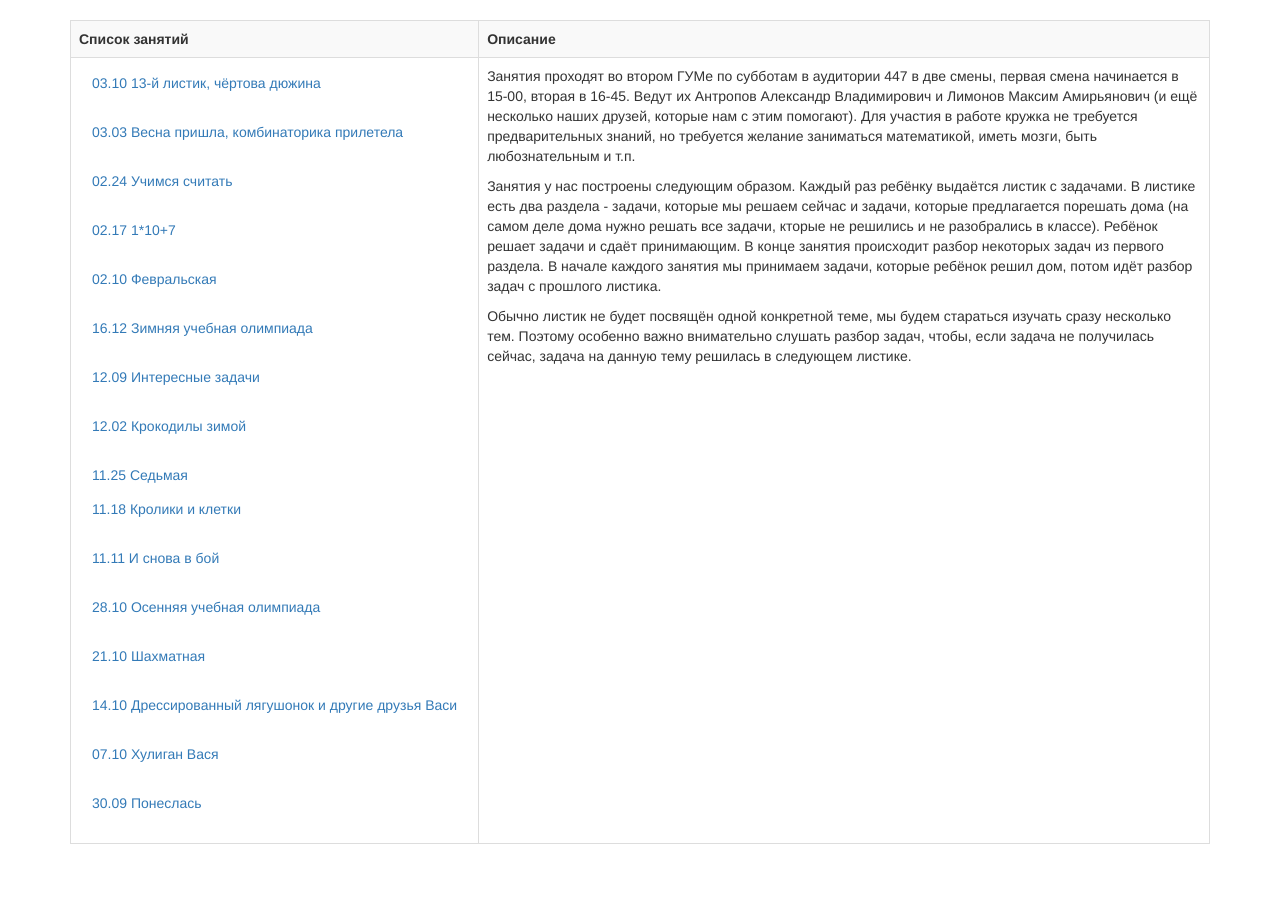
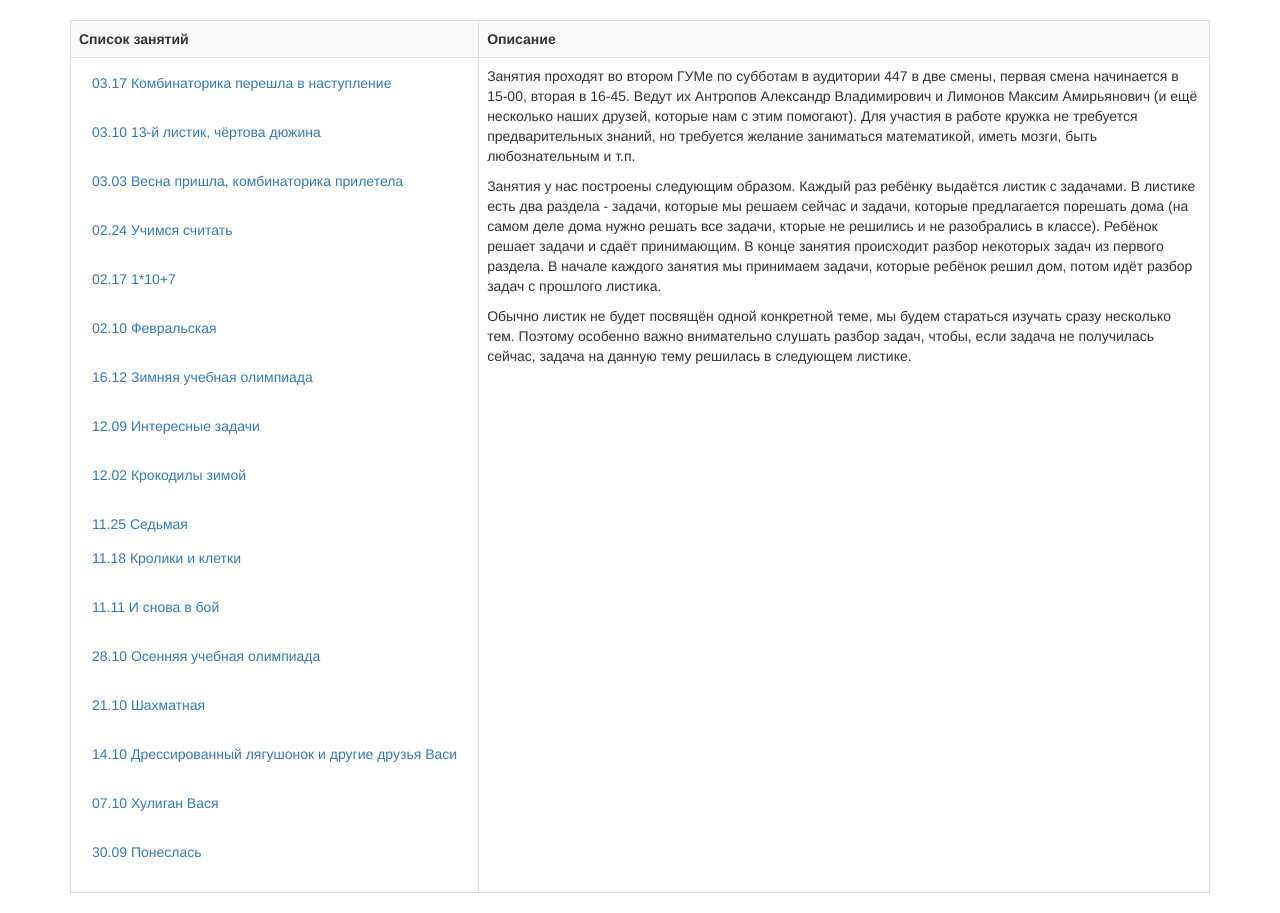
Before and after one commit to matemax/test_site, a Flask app: page /lessons in a window 1280 px wide. Shown: the part 52-965 px from the top of the page. Before the commit the page ends 896 px from the top, so only its background shows below. Run offline with Flask 2, Linux system fonts and the light colour scheme; some libraries are stand-ins or nearby versions.

Commit message:
14 lesson

```diff
--- a/app/templates/list_lessons.html
+++ b/app/templates/list_lessons.html
@@ -1,3 +1,6 @@
+<div class="form-group">
+    <a href="/lessons/14" class="btn btn btn-link">03.17 Комбинаторика перешла в наступление</a>
+</div>
 <div class="form-group">
     <a href="/lessons/13" class="btn btn btn-link">03.10 13-й листик, чёртова дюжина</a>
 </div>
```
Also changed, not shown: 1 other file.
